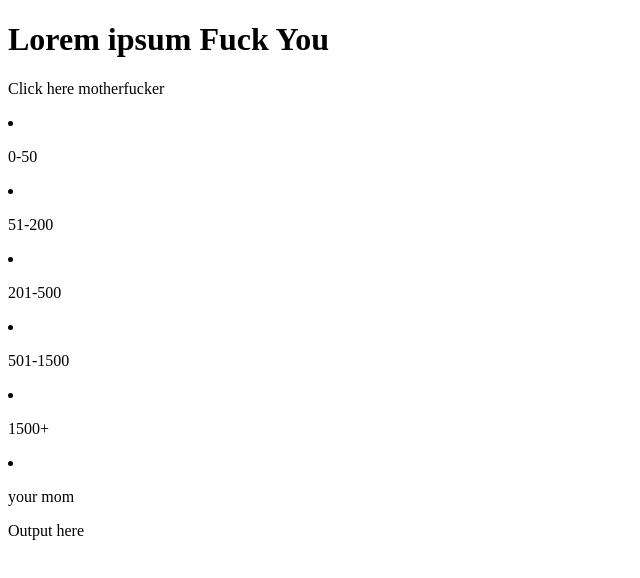
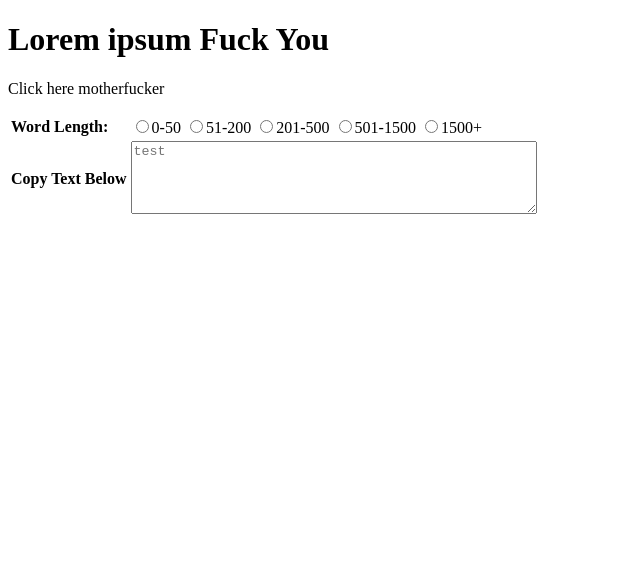
Before and after one commit to ntgong90/vulgarLipsum, a website: page index.html in a window 1280 px wide. Shown: the whole page, without its empty margins (0-640 px from the left). Drawn offline with Linux system fonts and the light colour scheme.

Commit message:
add radio buttons to html and update README

```diff
--- a/index.html
+++ b/index.html
@@ -1,26 +1,36 @@
 <!doctype html><!--Do I need this all the time-->
 <html>
-	<link rel="stylesheet" href="assets/css/style.css">
+	<!-- <link rel="stylesheet" href="assets/css/style.css"> -->
 	<head>
 		<meta charset="UTF-8">
-		<title>Lorem ipsum Generator </title>
-		<h1>Lorem ipsum Fuck You</h1>
+		<title>Lorem ipsum Generator</title>
+		<style>
+
+		</style>
 	</head>
 	<body>
+		<h1>Lorem ipsum Fuck You</h1>
 		<section>
 			<p>Click here motherfucker</p>
 		</section>
-		<section class="options">
-			<li><p>0-50</p></li>
-			<li><p>51-200</p></li>
-			<li><p>201-500</p></li>
-			<li><p>501-1500</p></li>
-			<li><p>1500+</p></li>
-			<li><p>your mom</p></li>
-		</section>
-		<section class="">
-			<p>Output here</p>
-		</section>
+		<table>
+			<tbody>
+				<tr>
+					<td><strong>Word Length:</strong></td>
+					<td>
+						<input type='radio' name='' id=''><label>0-50</label>
+						<input type='radio' name='' id=''><label>51-200</label>
+						<input type='radio' name='' id=''><label>201-500</label>
+						<input type='radio' name='' id=''><label>501-1500</label>
+						<input type='radio' name='' id =''><label>1500+</label>
 
+					</td>
+				</tr>
+				<tr>
+					<td><strong>Copy Text Below</strong></td>
+					<td><textarea placeholder="test" id="text-input" style="width:30em; height:5em"></textarea></td>
+				</tr>
+			</tbody>
+		</table>
 	</body>
 </html>
```
Also changed, not shown: README.md.
